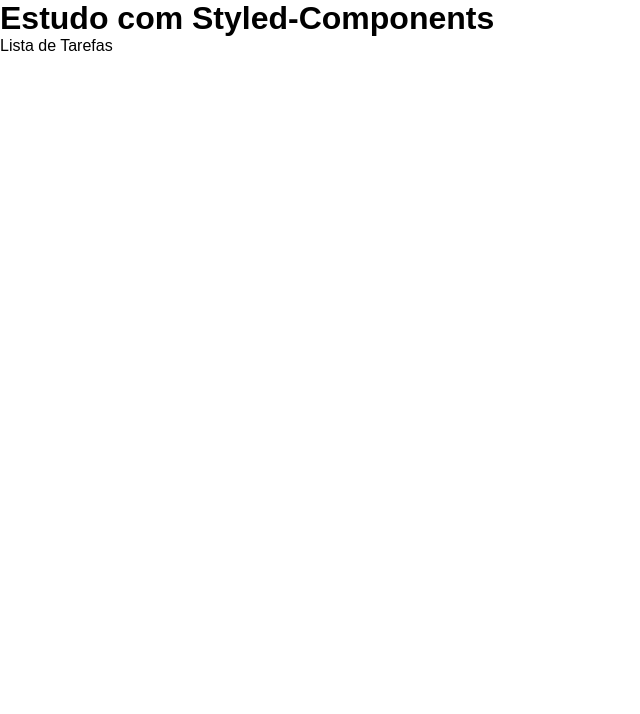
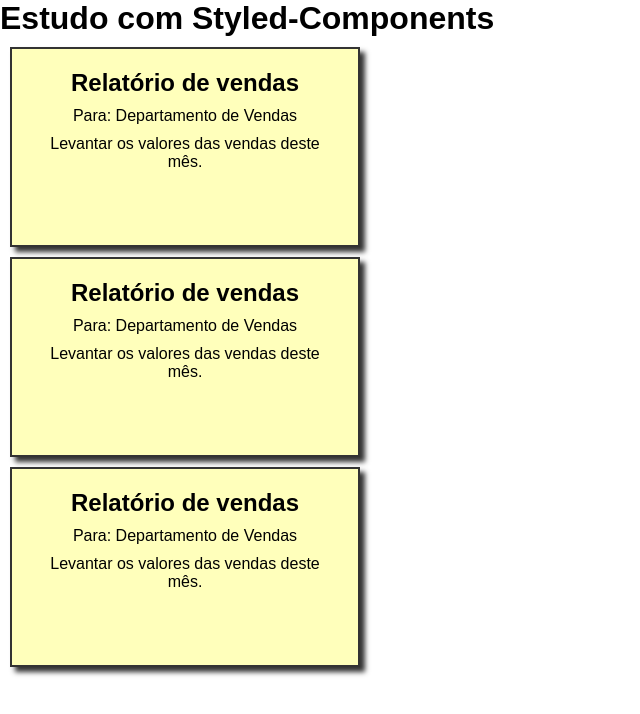
Before and after one commit to 1TDSVJ/styled-app-react, a React (Create React App) app in the folder rm94286/react-aula7/: page / in a window 1280 px wide. Shown: the top 714 px of the page, without its empty margins (0-640 px from the left). Built offline with nearby package versions, Linux system fonts and the light colour scheme.

Commit message:
Componente Tarefa importado.

```diff
--- a/rm94286/react-aula7/src/components/listaTarefas/ListaTarefas.jsx
+++ b/rm94286/react-aula7/src/components/listaTarefas/ListaTarefas.jsx
@@ -1,9 +1,12 @@
 import React from 'react'
+import Tarefa from '../tarefa/Tarefa'
 
 export default function ListaTarefas() {
   return (
     <div>
-        <p>Lista de Tarefas</p>
+        <Tarefa />
+        <Tarefa />
+        <Tarefa />
     </div>
   )
 }
```
